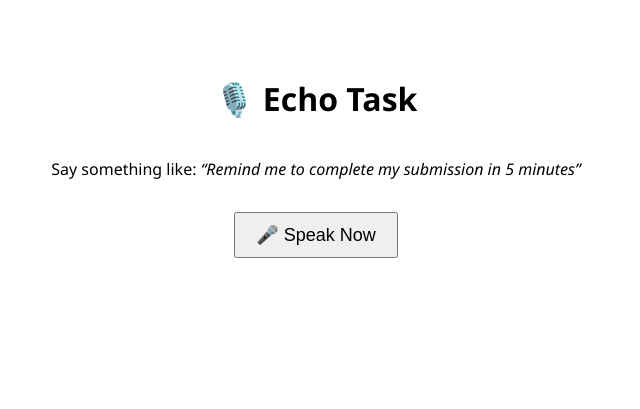
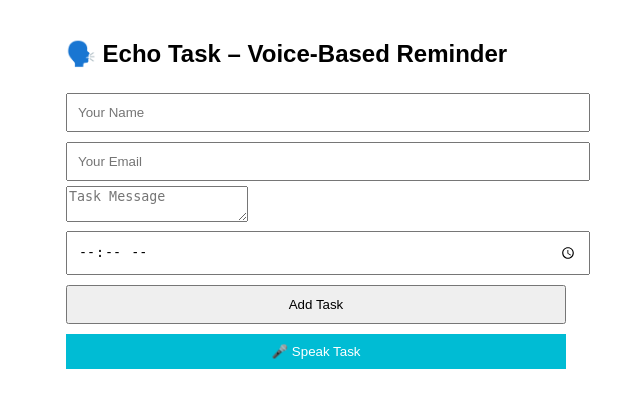
Before and after one commit to Jeevana-Sree/echo-task, a Flask app: page / in a window 1280 px wide. Shown: the top 409 px of the page, without its empty margins (324-964 px from the left). Run offline with Flask 3, Linux system fonts and the light colour scheme; some libraries are stand-ins or nearby versions.

Commit message:
Update index.html

```diff
--- a/app/templates/index.html
+++ b/app/templates/index.html
@@ -2,107 +2,26 @@
 <html lang="en">
 <head>
   <meta charset="UTF-8" />
-  <title>Echo Task - Voice Reminder</title>
+  <meta name="viewport" content="width=device-width, initial-scale=1.0"/>
+  <title>Echo Task</title>
+  <script src="{{ url_for('static', filename='script.js') }}"></script>
   <style>
-    body {
-      font-family: 'Segoe UI', sans-serif;
-      display: flex;
-      flex-direction: column;
-      align-items: center;
-      padding: 3rem;
-    }
-    button {
-      padding: 10px 20px;
-      font-size: 18px;
-      margin-top: 1rem;
-      cursor: pointer;
-    }
-    #output {
-      margin-top: 2rem;
-      white-space: pre-line;
-      font-size: 16px;
-      color: #333;
-    }
+    body { font-family: Arial; padding: 20px; max-width: 500px; margin: auto; }
+    input, button { padding: 10px; margin: 5px 0; width: 100%; }
+    .mic-btn { background-color: #00bcd4; color: white; border: none; cursor: pointer; }
   </style>
 </head>
 <body>
-  <h1>🎙️ Echo Task</h1>
-  <p>Say something like: <em>“Remind me to complete my submission in 5 minutes”</em></p>
+  <h2>🗣️ Echo Task – Voice-Based Reminder</h2>
 
-  <button onclick="startListening()">🎤 Speak Now</button>
-  <div id="output"></div>
+  <input type="text" id="name" placeholder="Your Name"/>
+  <input type="email" id="email" placeholder="Your Email"/>
+  <textarea id="message" placeholder="Task Message"></textarea>
+  <input type="time" id="reminder_time"/>
 
-  <script>
-    const output = document.getElementById('output');
+  <button onclick="submitTask()">Add Task</button>
+  <button class="mic-btn" onclick="startListening()">🎤 Speak Task</button>
 
-    function speak(text) {
-      const msg = new SpeechSynthesisUtterance(text);
-      msg.lang = 'en-US';
-      const voices = speechSynthesis.getVoices();
-      const preferred = voices.find(v => v.name.includes("Google") || v.lang === "en-US");
-      if (preferred) msg.voice = preferred;
-      window.speechSynthesis.speak(msg);
-    }
-
-    function convertTime(text) {
-      const atMatch = text.match(/at (\d{1,2}) ?([ap]m)/i);
-      if (atMatch) {
-        let [_, hour, ampm] = atMatch;
-        hour = parseInt(hour);
-        if (ampm.toLowerCase() === 'pm' && hour !== 12) hour += 12;
-        if (ampm.toLowerCase() === 'am' && hour === 12) hour = 0;
-        return `${hour.toString().padStart(2, '0')}:00`;
-      }
-
-      const inMatch = text.match(/in (\d+) minutes?/i);
-      if (inMatch) {
-        const mins = parseInt(inMatch[1]);
-        const date = new Date();
-        date.setMinutes(date.getMinutes() + mins);
-        return `${date.getHours().toString().padStart(2, '0')}:${date.getMinutes().toString().padStart(2, '0')}`;
-      }
-
-      return "12:00"; // fallback
-    }
-
-    function startListening() {
-      const recognition = new (window.SpeechRecognition || window.webkitSpeechRecognition)();
-      recognition.lang = 'en-US';
-      recognition.start();
-
-      recognition.onresult = function (event) {
-        const text = event.results[0][0].transcript;
-        output.innerText = `You said: "${text}"`;
-
-        const task = text.split(/at|in/i)[0].replace(/remind me to/i, '').trim();
-        const time = convertTime(text);
-
-        fetch('/submit', {
-          method: 'POST',
-          headers: { 'Content-Type': 'application/json' },
-          body: JSON.stringify({
-            name: "Jeevana",
-            email: "jeevana@example.com",
-            message: task,
-            reminder_time: time
-          })
-        })
-        .then(res => res.json())
-        .then(data => {
-          output.innerText += `\n${data.message}`;
-          speak(`Okay Jeevana, I will remind you to ${task} at ${time}.`);
-        })
-        .catch(err => {
-          console.error(err);
-          speak("Sorry, I couldn't set the reminder.");
-        });
-      };
-    }
-
-    // Preload voices (important for Chrome)
-    window.speechSynthesis.onvoiceschanged = () => {
-      speechSynthesis.getVoices();
-    };
-  </script>
+  <p id="output"></p>
 </body>
 </html>
```
